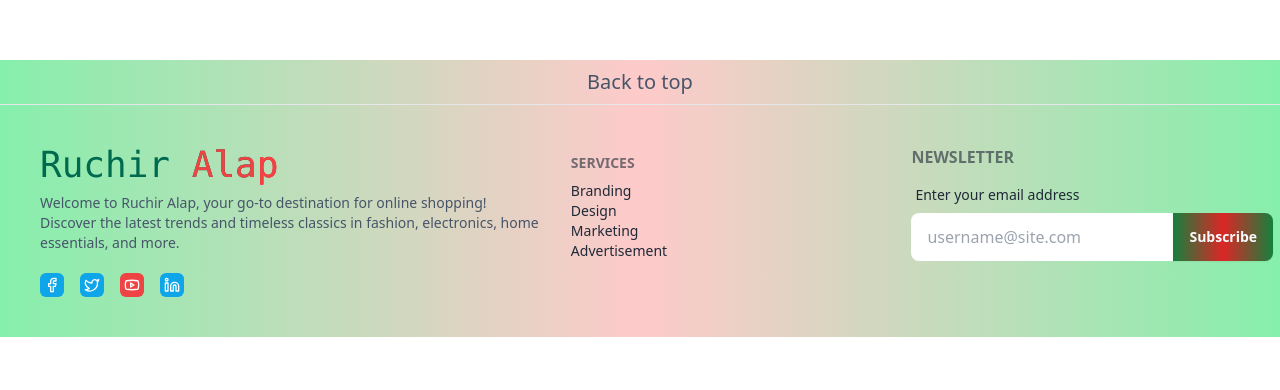
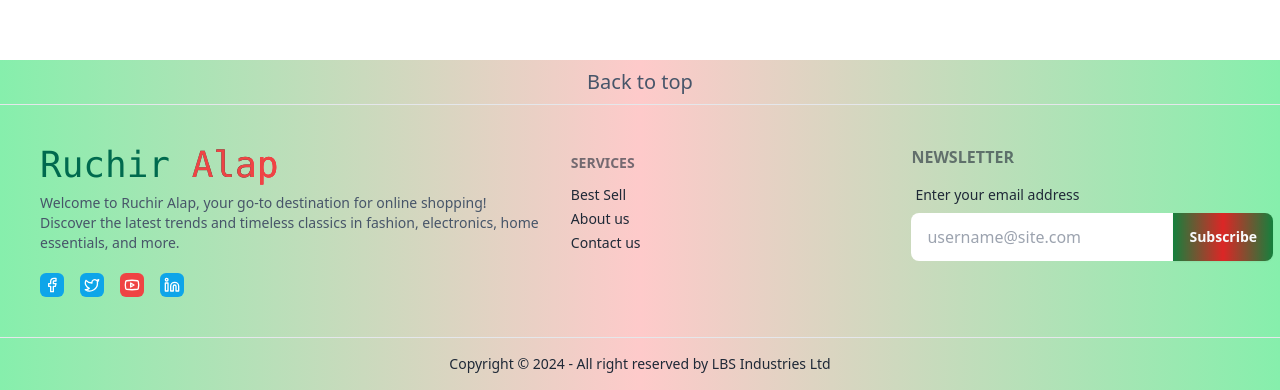
Before and after one commit to ruchiralap/ruchiralap_webPortal, a React (Vite) app: page / in a window 1280 px wide. Shown: the part 740-1130 px from the top of the page. Before the commit the page ends 1077 px from the top, so only its background shows below. Built offline with nearby package versions, Linux system fonts and the light colour scheme.

Commit message:
updated footer section

```diff
--- a/src/Shared/Footer/Footer.jsx
+++ b/src/Shared/Footer/Footer.jsx
@@ -32,12 +32,18 @@ const Footer = () => {
           </div>
         </div>
         <div className=" grid grid-cols-1 md:grid-cols-2 gap-5 col-span-full md:col-span-4">
-          <div className=" menu">
+          <div className=" menu space-y-1 font-medium">
             <h6 className="footer-title">Services</h6>
-            <a className="link link-hover">Branding</a>
-            <a className="link link-hover">Design</a>
-            <a className="link link-hover">Marketing</a>
-            <a className="link link-hover">Advertisement</a>
+            <Link to="/bestSell">
+              <a className="link link-hover hover:text-green-500">Best Sell</a>
+            </Link>
+            <Link to="/about">
+              <a className="link link-hover hover:text-green-500">About us</a>
+            </Link>
+
+            <Link to="/contact">
+              <a className="link link-hover hover:text-green-500">Contact us</a>
+            </Link>
           </div>
           <div>
             <form>
@@ -61,6 +67,12 @@ const Footer = () => {
           </div>
         </div>
       </section>
+      <hr />
+      <footer className="footer footer-center p-4 bg-gradient-to-r from-green-300 via-red-200 to-green-300  text-base-content">
+        <aside>
+          <p>Copyright © 2024 - All right reserved by LBS Industries Ltd</p>
+        </aside>
+      </footer>
     </>
   );
 };
```
